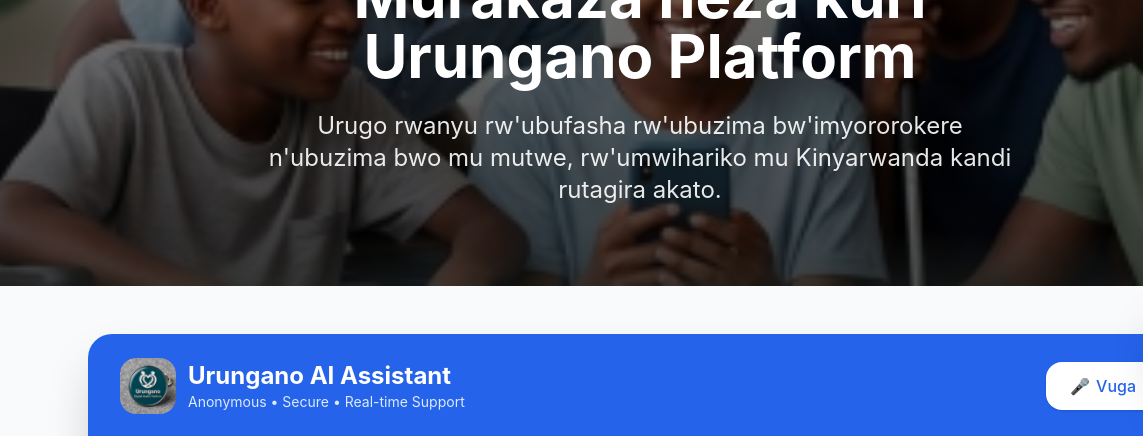
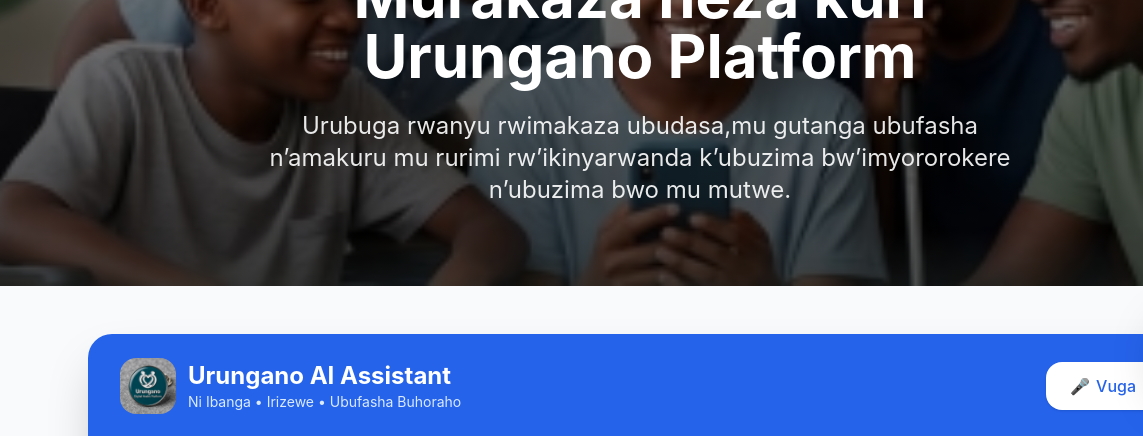
Before and after one commit to Ambaza250/ururngano2, a plain HTML site: page urungano.html in a window 1280 px wide. Shown: the part 234-670 px from the top of the page, 0-1143 px from the left. Drawn offline with nearby package versions, Linux system fonts and the light colour scheme; grey boxes are pictures that could not be loaded.

Commit message:
Update urungano.html

```diff
--- a/urungano.html
+++ b/urungano.html
@@ -159,8 +159,8 @@
             </h1>
             <p id="welcome-subtitle" class="text-base sm:text-lg md:text-xl lg:text-2xl text-white/90 max-w-3xl mx-auto"
                data-en="Your inclusive, Kinyarwanda-native home for stigma-free support in Sexual and Reproductive Health and Mental Health."
-               data-rw="Urugo rwanyu rw'ubufasha rw'ubuzima bw'imyororokere n'ubuzima bwo mu mutwe, rw'umwihariko mu Kinyarwanda kandi rutagira akato.">
-                Urugo rwanyu rw'ubufasha rw'ubuzima bw'imyororokere n'ubuzima bwo mu mutwe, rw'umwihariko mu Kinyarwanda kandi rutagira akato.
+               data-rw="Urubuga rwanyu rwimakaza ubudasa,mu gutanga ubufasha n’amakuru mu rurimi rw’ikinyarwanda k’ubuzima bw’imyororokere n’ubuzima bwo mu mutwe.">
+                Urubuga rwanyu rwimakaza ubudasa,mu gutanga ubufasha n’amakuru mu rurimi rw’ikinyarwanda k’ubuzima bw’imyororokere n’ubuzima bwo mu mutwe.
             </p>
         </div>
     </div>
@@ -179,8 +179,8 @@
                             Urungano AI Assistant
                         </h2>
                         <p id="chat-subtitle" class="text-blue-100 text-xs md:text-sm truncate"
-                           data-en="Anonymous • Secure • Real-time Support" data-rw="Anonymous • Secure • Real-time Support">
-                            Anonymous • Secure • Real-time Support
+                           data-en="Anonymous • Secure • Real-time Support" data-rw="Ni Ibanga • Irizewe • Ubufasha Buhoraho">
+                            Ni Ibanga • Irizewe • Ubufasha Buhoraho
                         </p>
                     </div>
                 </div>
```
